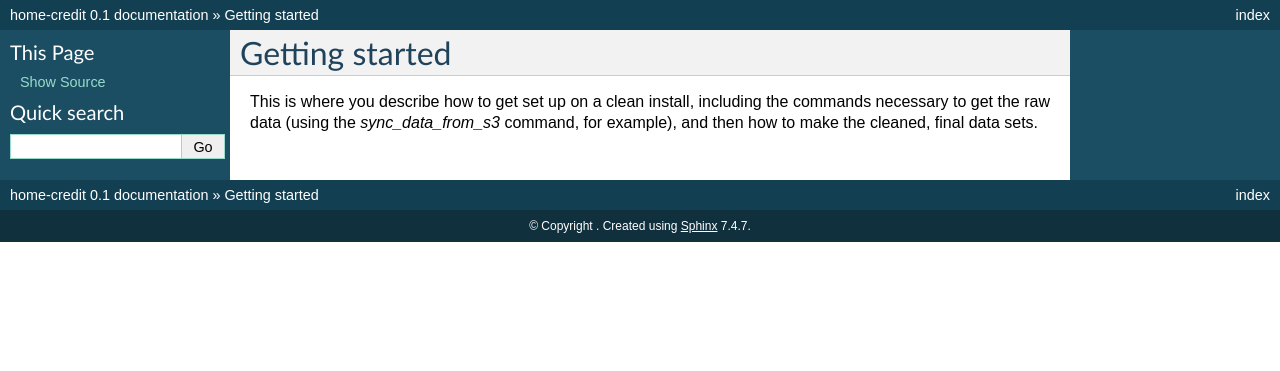
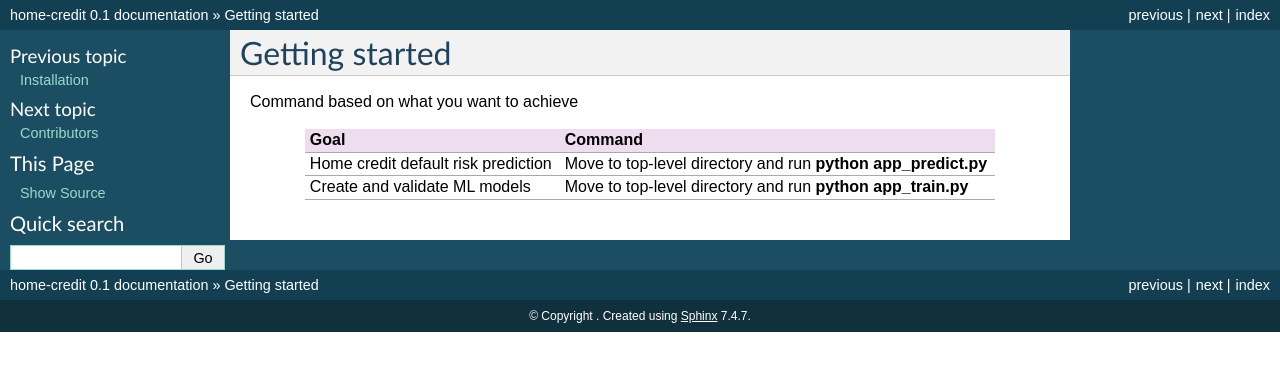
Before and after one commit to outtayerloop/home-credit, a Sphinx documentation site: the page built from docs/getting-started.rst, in a window 1280 px wide. Shown: the top 371 px of the page. Built offline with Sphinx 7.4.7, drawn with Linux system fonts in a browser that asks for light colours.

Commit message:
contributors and getting-started rst files

```diff
--- a/docs/getting-started.rst
+++ b/docs/getting-started.rst
@@ -1,6 +1,11 @@
 Getting started
 ===============
 
-This is where you describe how to get set up on a clean install, including the
-commands necessary to get the raw data (using the `sync_data_from_s3` command,
-for example), and then how to make the cleaned, final data sets.
+Command based on what you want to achieve
+
+===================================== =============================================================
+Goal                                  Command
+===================================== =============================================================
+Home credit default risk prediction   Move to top-level directory and run **python app_predict.py**
+Create and validate ML models         Move to top-level directory and run **python app_train.py**
+===================================== =============================================================
--- a/docs/index.rst
+++ b/docs/index.rst
@@ -11,7 +11,8 @@ Welcome to home-credit documentation!
 
    project_presentation
    installation
-
+   getting-started
+   contributors
 
 
 
--- a/docs/installation.rst
+++ b/docs/installation.rst
@@ -4,9 +4,9 @@ Installation
 Prerequisites:
     - Python 3.X (Programming language used in the application)
     - Poetry (Python package manager), command: "(Invoke-WebRequest -Uri https://raw.githubusercontent.com/python-poetry/poetry/master/get-poetry.py -UseBasicParsing).Content | python -"
-    - Pip (Python Package installer), after downloaded get-pip.py to a folder on your computer run following command in the corresponding folder: python get-pip.py
+    - Pip (Python Package installer), after downloaded get-pip.py move to the to the folder where get-pip.py is and run: python get-pip.py
 
-#. Clone project repository at: https://github.com/wiwiii/home-credit
+#. Clone the following project repository: https://github.com/wiwiii/home-credit
 #. Install global dependencies
     - From top-level directory folder (home-credit) type: **pip install -r requirements.txt**
 #. Install application dependencies
```
Also changed, not shown: docs/contributors.rst (added, +14 -0 lines), docs/project_presentation.rst (+9 -9 lines).
